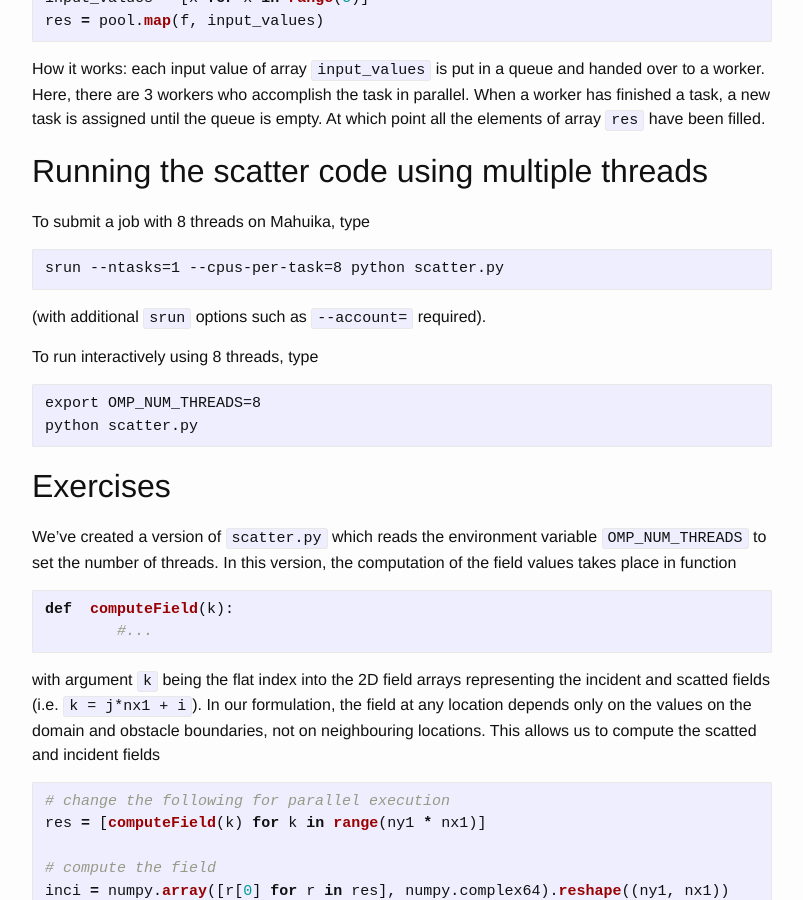
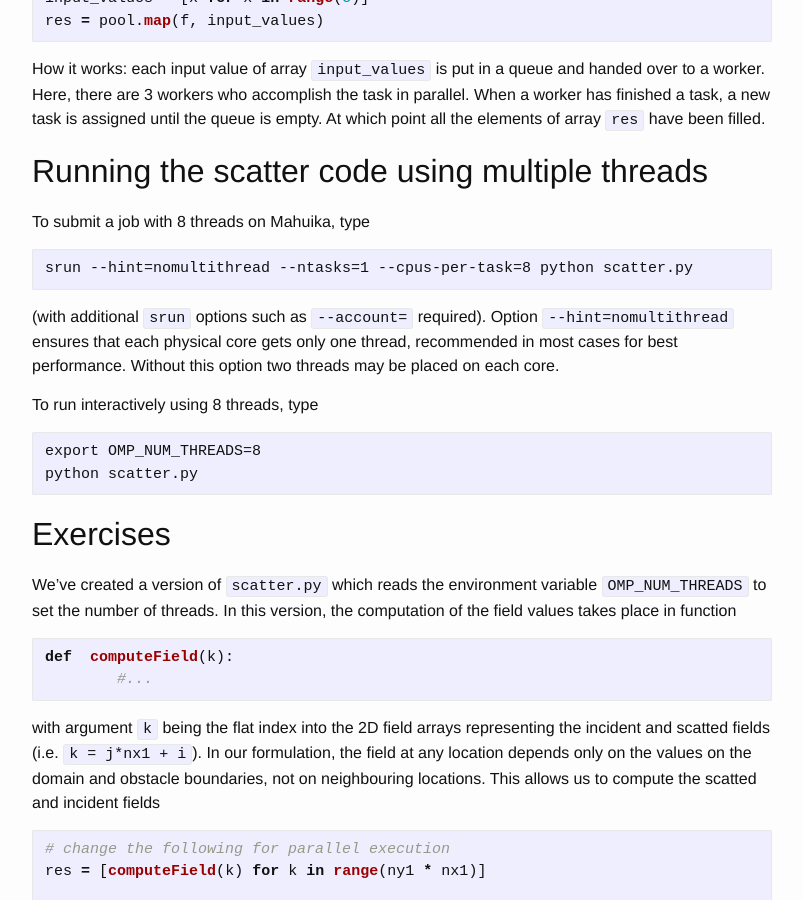
Before and after one commit to nesi/perf-training, a Jekyll site: the page built from _lessons/python-scatter/04a-multiprocessing.md, in a window 1280 px wide and 900 px high, scrolled down 1953 px. Shown: the whole window, without its empty margins (238-1041 px from the left). Built offline with Jekyll 4.4.1, drawn with Linux system fonts in a browser that asks for light colours.

Commit message:
+ --hint=nomultithread

````diff
--- a/_lessons/python-scatter/04a-multiprocessing.md
+++ b/_lessons/python-scatter/04a-multiprocessing.md
@@ -73,9 +73,9 @@ How it works: each input value of array `input_values` is put in a queue and han
 
 To submit a job with 8 threads on Mahuika, type
 ```
-srun --ntasks=1 --cpus-per-task=8 python scatter.py
+srun --hint=nomultithread --ntasks=1 --cpus-per-task=8 python scatter.py
 ```
-(with additional `srun` options such as `--account=` required).
+(with additional `srun` options such as `--account=` required). Option `--hint=nomultithread` ensures that each physical core gets only one thread, recommended in most cases for best performance. Without this option two threads may be placed on each core.
 
 To run interactively using 8 threads, type
 ```
````
